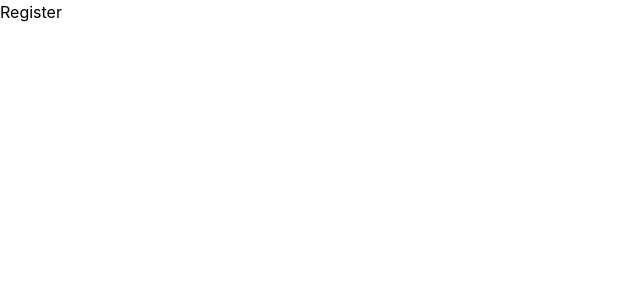
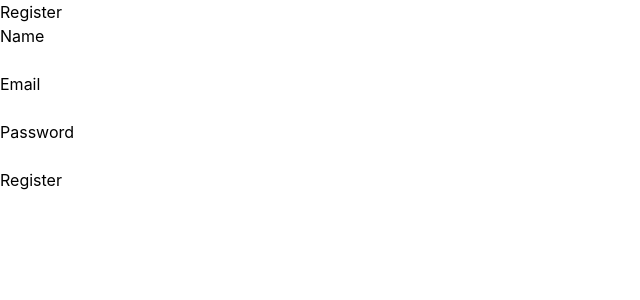
Before and after one commit to Abdul-Kalam0/AI-ChatBot, a React (Vite) app in the folder client/: page /register in a window 1280 px wide. Shown: the top 300 px of the page, without its empty margins (0-640 px from the left). Built offline with nearby package versions, Linux system fonts and the light colour scheme; no server answers.

Commit message:
Design Registration page

```diff
--- /dev/null
+++ b/client/src/context/AuthContext.jsx
@@ -0,0 +1,78 @@
+import { createContext, useEffect, useState, useContext } from "react";
+import API from "../services/api";
+
+export const AuthContext = createContext();
+
+export const AuthProvider = ({ children }) => {
+  const [user, setUser] = useState(null);
+  const [loading, setLoading] = useState(true);
+  const [error, setError] = useState(null);
+
+  const checkAuth = async () => {
+    try {
+      const res = await API.get("/auth/me");
+      setUser(res.data.data);
+    } catch (error) {
+      setUser(null);
+    } finally {
+      setLoading(false);
+    }
+  };
+
+  useEffect(() => {
+    checkAuth();
+  }, []);
+
+  //register
+  const register = async (data) => {
+    setError(null);
+    try {
+      const res = await API.post("/auth/register", data);
+      return res;
+    } catch (err) {
+      const message = err.response?.data?.message || "Registration failed";
+      setError(message);
+      setUser(null);
+      throw message;
+    }
+  };
+
+  //login
+  const login = async (data) => {
+    setError(null);
+    try {
+      const res = await API.post("/auth/login", data);
+      await checkAuth();
+      return res;
+    } catch (error) {
+      const message = err.response?.data?.message || "Login failed";
+      setError(message);
+      setUser(null);
+      throw message;
+    }
+  };
+
+  //logout
+  const logout = async () => {
+    setError(null);
+    try {
+      await API.post("/auth/logout");
+      setUser(null);
+    } catch (error) {}
+  };
+
+  const value = {
+    user,
+    isLoggedIn: !!user,
+    error,
+    loading,
+    register,
+    login,
+    logout,
+  };
+
+  return <AuthContext.Provider value={value}>{children}</AuthContext.Provider>;
+};
+
+// ✅ Hook
+export const useAuth = () => useContext(AuthContext);
--- a/client/src/main.jsx
+++ b/client/src/main.jsx
@@ -9,6 +9,7 @@ import "./index.css";
 import Feedback from "./pages/Feedback.jsx";
 import Register from "./pages/Register.jsx";
 import Login from "./pages/Login.jsx";
+import { AuthProvider } from "./context/AuthContext.jsx";
 
 const router = createBrowserRouter([
   { path: "/", element: <App /> },
@@ -23,6 +24,8 @@ const router = createBrowserRouter([
 
 createRoot(document.getElementById("root")).render(
   <StrictMode>
-    <RouterProvider router={router} />
+    <AuthProvider>
+      <RouterProvider router={router} />
+    </AuthProvider>
   </StrictMode>,
 );
--- a/client/src/pages/Register.jsx
+++ b/client/src/pages/Register.jsx
@@ -1,7 +1,70 @@
-import React from "react";
+import React, { useState } from "react";
+import { useAuth } from "../context/AuthContext";
+import { useNavigate } from "react-router-dom";
 
 const Register = () => {
-  return <div>Register</div>;
+  const navigate = useNavigate();
+  const { loding, register } = useAuth();
+  const [form, setForm] = useState({
+    name: "",
+    email: "",
+    password: "",
+  });
+
+  const handleChange = async (e) => {
+    const { name, value } = e.target;
+    setForm((prev) => ({
+      ...prev,
+      [name]: value,
+    }));
+  };
+
+  const handleSubmit = async (e) => {
+    e.preventDefault();
+    try {
+      await register(form);
+      navigate("/login");
+    } catch (error) {
+      console.error(error);
+    }
+  };
+  return (
+    <>
+      <h1>Register</h1>
+      <form onSubmit={handleSubmit}>
+        <label htmlFor="">Name</label>
+        <br />
+        <div>
+          <input
+            type="text"
+            name="name"
+            value={form.name}
+            onChange={handleChange}
+          />
+        </div>
+        <label htmlFor="">Email</label>
+        <br />
+        <div>
+          <input
+            type="email"
+            name="email"
+            value={form.email}
+            onChange={handleChange}
+          />
+        </div>
+        <label htmlFor="">Password</label> <br />
+        <div>
+          <input
+            type="password"
+            name="password"
+            value={form.password}
+            onChange={handleChange}
+          />
+        </div>
+        <button type="submit">Register</button>
+      </form>
+    </>
+  );
 };
 
 export default Register;
--- a/client/src/services/api.js
+++ b/client/src/services/api.js
@@ -1,7 +1,8 @@
 import axios from "axios";
 
 const API = axios.create({
-  baseURL: "https://interviewmock-001-backend.vercel.app/api",
+  baseURL: "http://localhost:3000/api",
+  // baseURL: "https://interviewmock-001-backend.vercel.app/api",
   withCredentials: true,
 });
 
```
Also changed, not shown: 1 other file (tests, documents, lock files or other folders).
